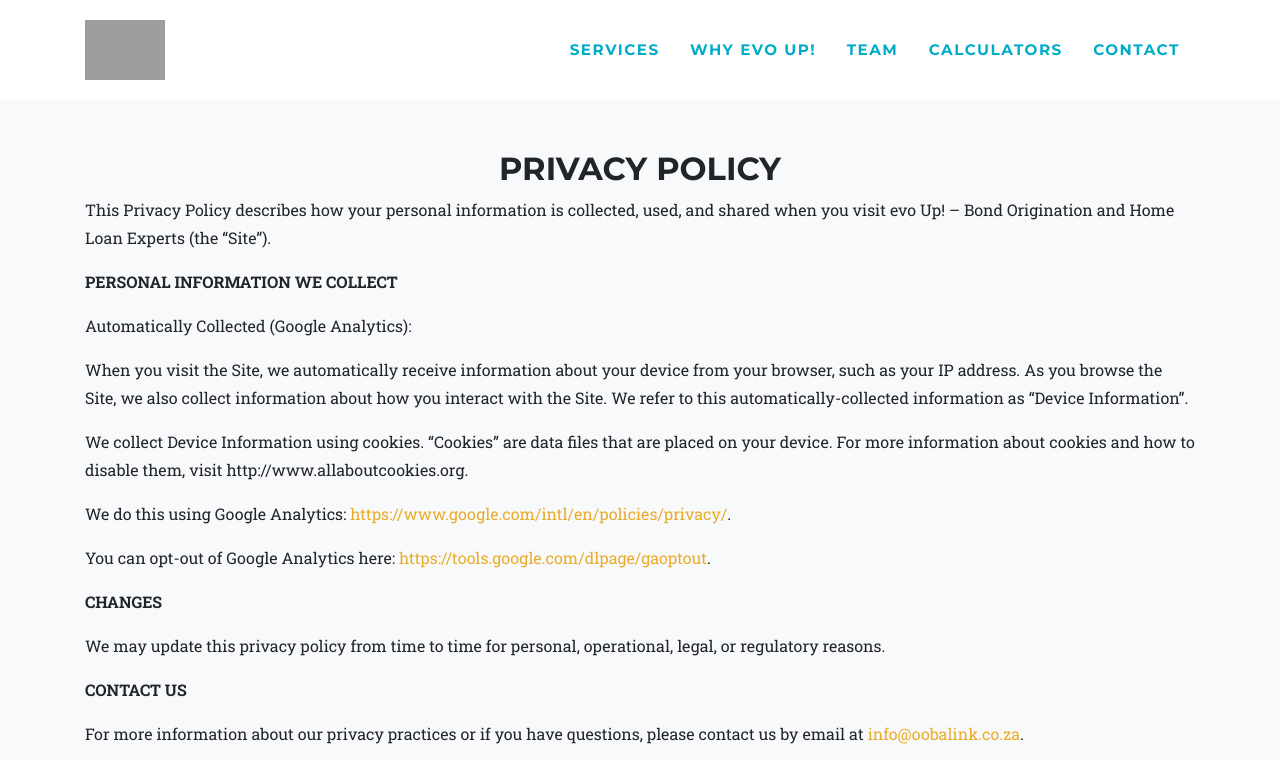
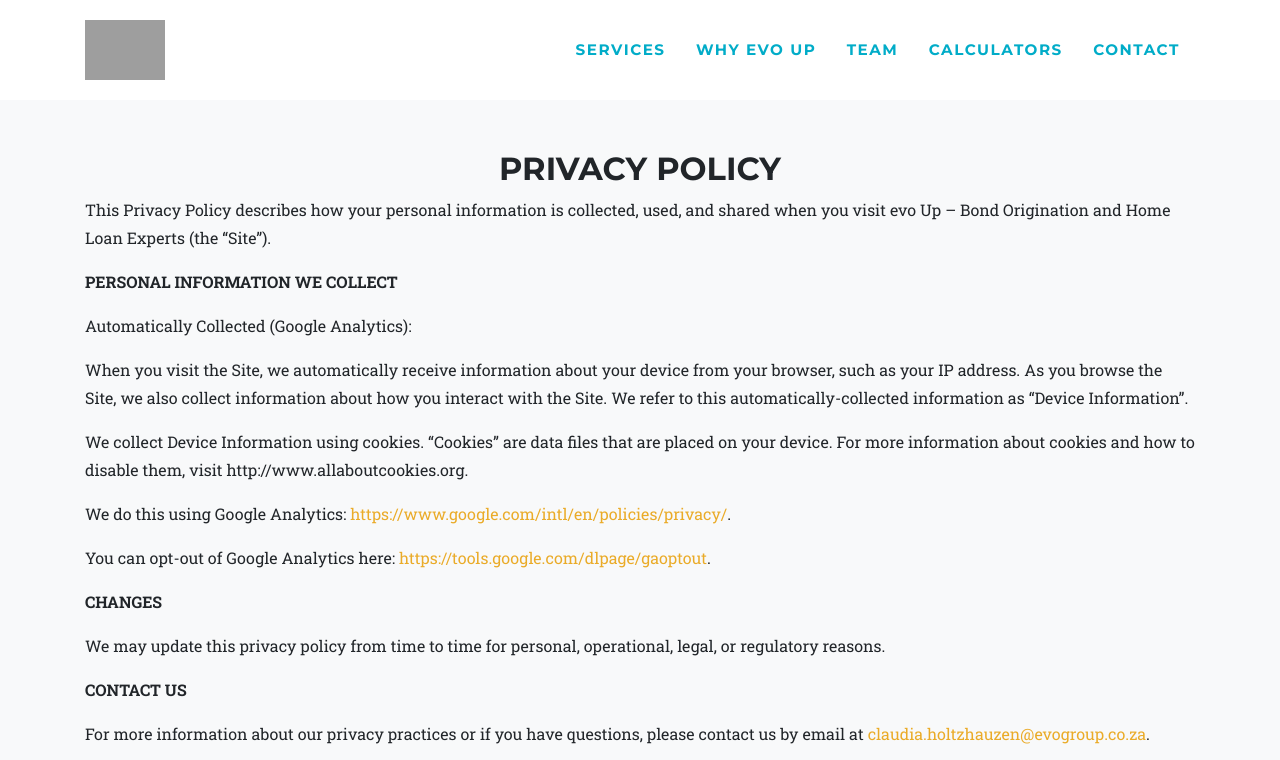
Before and after one commit to Intellify-Cloud/ev-up, a Jekyll site: the page built from legal.md, in a window 1280 px wide, cut to the strip 0-760 px from the top of the page. Built offline with Jekyll 4.4.1, drawn with Linux system fonts in a browser that asks for light colours; some web fonts are replaced; grey boxes are pictures that could not be loaded.

Commit message:
1211.1446

```diff
--- a/_config.yml
+++ b/_config.yml
@@ -1,8 +1,8 @@
 url    : "https://www.evoup.co.za"
 baseurl: ""
 
-title      : evo Up! – Bond Origination and Home Loan Experts
-email      : info@oobalink.co.za
+title      : evo Up – Bond Origination and Home Loan Experts
+email      : claudia.holtzhauzen@evogroup.co.za
 description: Let evo Up! get you the best deal on your homeloan and provide you with comparative quotes. Trust us to secure your bond finance. Many buyers choose us to manage their homeloans with the best rates..
 author     : Eben Roux / Pieter Oosthuizen
 
--- a/_data/navigation.yml
+++ b/_data/navigation.yml
@@ -2,7 +2,7 @@
   - title: "Services"
     section: services
 
-  - title: "Why evo Up!"
+  - title: "Why evo Up"
     section: textblock
 
   - title: "Team"
--- a/_includes/head.html
+++ b/_includes/head.html
@@ -8,7 +8,7 @@
     gtag('js', new Date());
 		gtag('config', '{{ site.analytics.google }}');
   </script>
-  <!-- End Google Analytics -->
+<!-- End Google Analytics -->
 {% endif %}
 
   <meta charset="utf-8">
```
Also changed, not shown: _data/sitetext.yml (+9 -9 lines), contact.md (+1 -1 lines).
